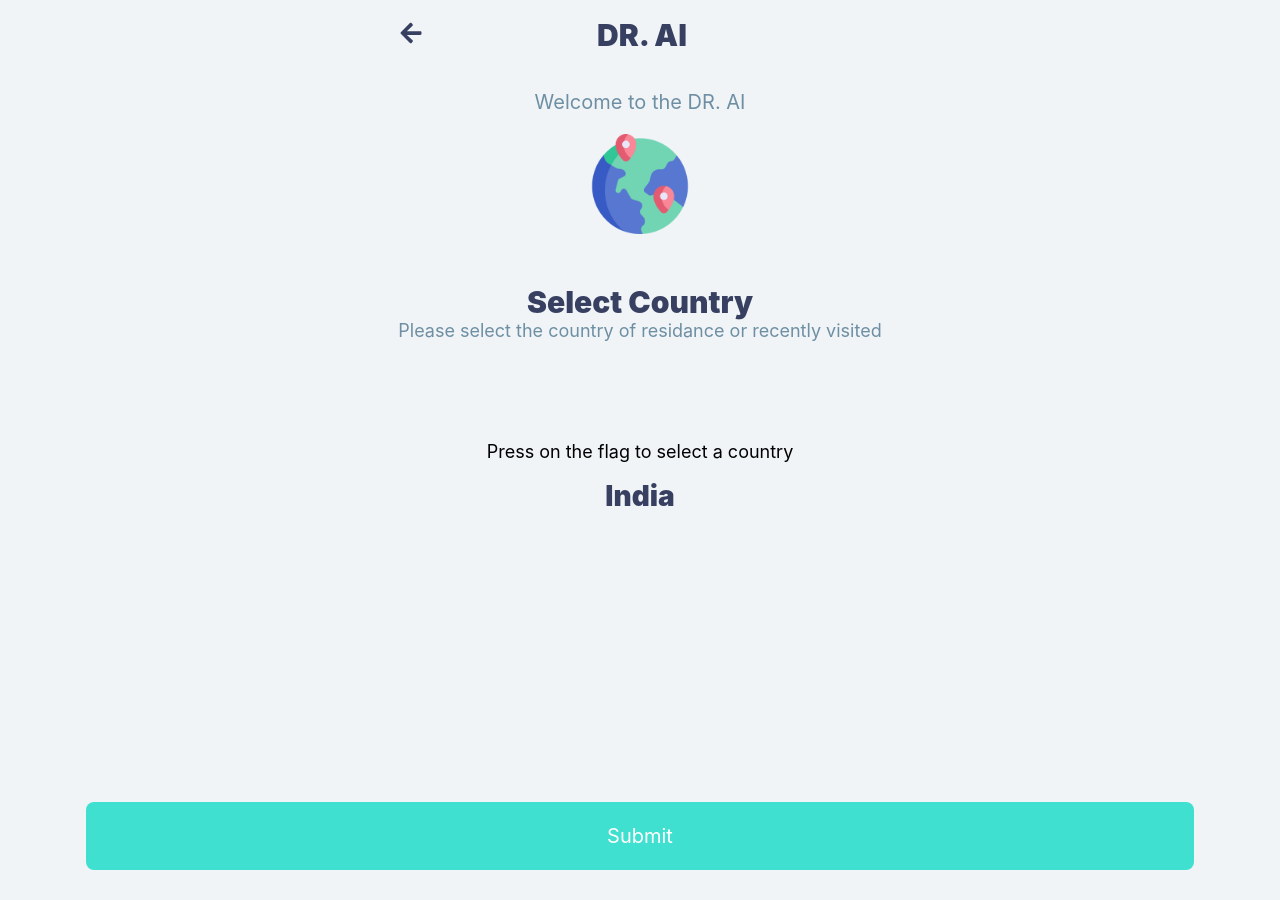
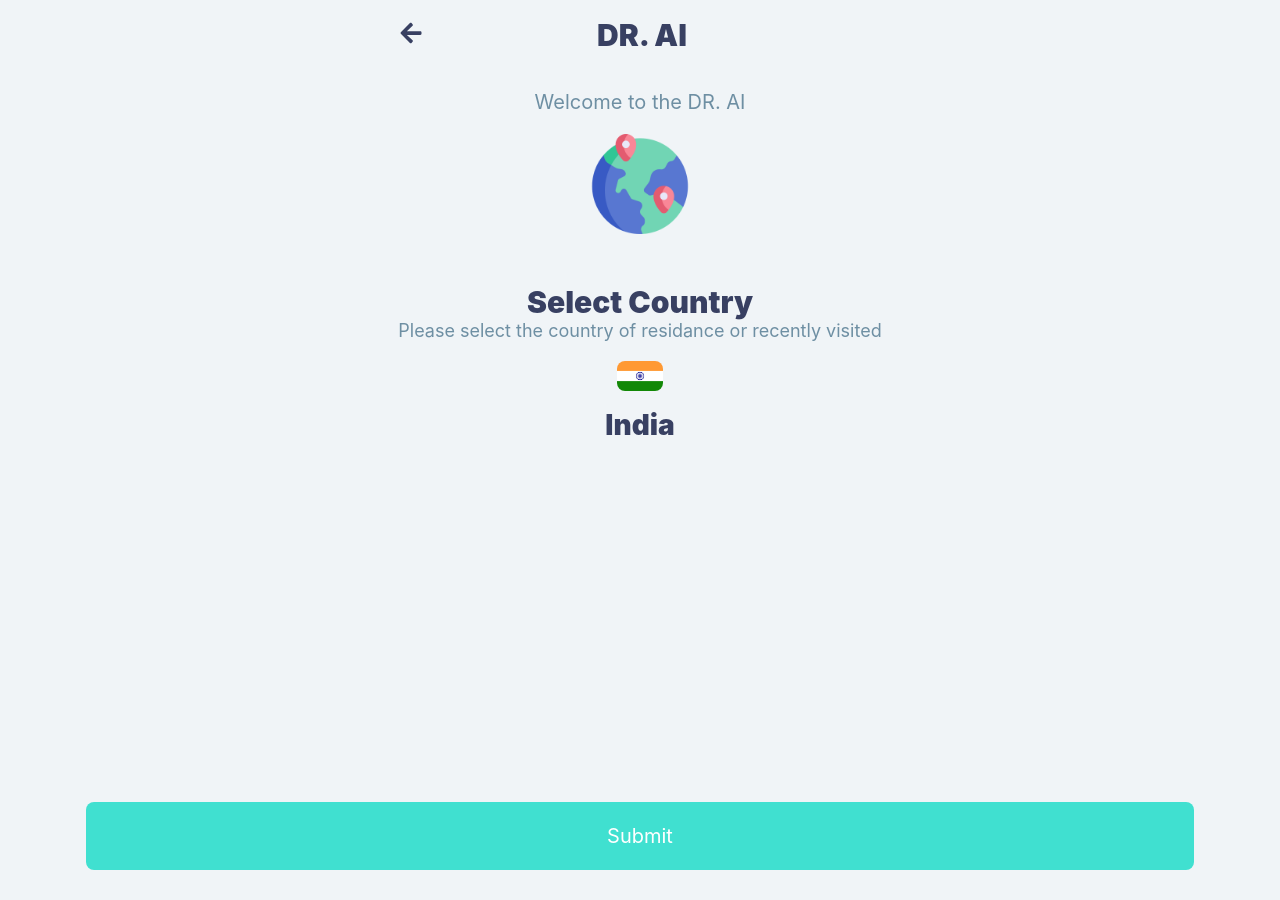
Before and after one commit to samryker/medipocket-webapp, a React (Create React App) app: page /country in a window 1280 px wide. Built offline with nearby package versions, Linux system fonts and the light colour scheme; no server answers.

Commit message:
push 19 dec

```diff
--- a/src/screens/MainScreens/Doctor/IntakeForm.js
+++ b/src/screens/MainScreens/Doctor/IntakeForm.js
@@ -20,9 +20,7 @@ export default function IntakeForm() {
   const { doctorName } = useSelector(mapState);
   const [indicatorLoad, setIndicatorLoad] = useState(false);
   const [help, setHelp] = useState(false);
-  const [help2, setHelp2] = useState(true);
-  const [modalHome, setModalHome] = useState(false);
-  const [modalBack, setModalBack] = useState(false);
+  const [help2, setHelp2] = useState(false);
 
   const [codeFromUser, setCodeFromUser] = useState("");
   const [phoneVerified, setPhoneVerified] = useState(false);
--- a/src/screens/MainScreens/Surrogacy.js
+++ b/src/screens/MainScreens/Surrogacy.js
@@ -398,7 +398,7 @@ export default function Surrogacy() {
         {/* Section 6 */}
         <div
           className="surrogacy-section2-container"
-          style={{ marginTop: "20px", marginBottom: "100px" }}
+          style={{ marginTop: "20px", paddingBottom: "150px" }}
         >
           <div
             className="surrogacy-section2-container-content"
@@ -411,7 +411,7 @@ export default function Surrogacy() {
               Parenthood is for Everyone
             </p>
           </div>
-          <div className="surrogacy-section6-container-row last-surrogacy-margin">
+          <div className="surrogacy-section6-container-row">
             <div
               className="surrogacy-section6-container-row-item shadowHome"
               onClick={() => navigate("/intakeForm")}
--- a/src/screens/MainScreens/SympthomChecker/Country.js
+++ b/src/screens/MainScreens/SympthomChecker/Country.js
@@ -1450,6 +1450,13 @@ const isabelCountries = [
     region_id: "5",
   },
 ];
+
+const icons = [
+  {
+    url: process.env.PUBLIC_URL + "/icons/india_flag.png",
+    name: "india"
+  }
+]
 
 const mapState = ({ user }) => ({
   pregnant: user.pregnant,
@@ -1497,6 +1504,7 @@ export default function Country() {
     )
       .then((response) => response.json())
       .then((res) => {
+        console.log('country res from isabel => ', res)
         setApiCountries(res.countries.country);
       })
       .catch((error) => {
@@ -1575,14 +1583,16 @@ export default function Country() {
             marginTop: 50,
           }}
         >
-          <div>
+          <div style={{ justifyContent: "center", alignItems: "center" }} >
             <p className="age-title1">Select Country</p>
             <p className="age-title2">
               Please select the country of residance or recently visited
             </p>
           </div>
-          <div className="country-flag-container"></div>
-          <p className="country-parag">Press on the flag to select a country</p>
+          <div className="country-flag-container">
+            <img src={icons[0].url} alt={icons[0].name} className="flag-style" />
+          </div>
+          {/* <p className="country-parag">Press on the flag to select a country</p> */}
           {countryState !== null && (
             <p className="country-title1">{countryState.name}</p>
           )}
--- a/src/screens/MainScreens/SympthomChecker/Describe.js
+++ b/src/screens/MainScreens/SympthomChecker/Describe.js
@@ -15,7 +15,7 @@ export default function Describe() {
   const [selected, setSelected] = useState([]);
   const [selectError, setSelectError] = useState("");
   const getPredictive = async () => {
-    await fetch("https://apiscsandbox.isabelhealthcare.com/predictive-p", {
+    await fetch("https://apiscsandbox.isabelhealthcare.com/predictive-text", {
       method: "GET",
       headers: {
         Accept: "application/json",
@@ -35,7 +35,7 @@ export default function Describe() {
       });
   };
   useEffect(() => {
-    fetch("https://apiscsandbox.isabelhealthcare.com/predictive-p", {
+    fetch("https://apiscsandbox.isabelhealthcare.com/predictive-text", {
       method: "GET",
       headers: {
         Accept: "application/json",
--- a/src/screens/MainScreens/SympthomChecker/styles.css
+++ b/src/screens/MainScreens/SympthomChecker/styles.css
@@ -180,7 +180,11 @@
 }
 /* country */
 .country-flag-container {
-    margin: 100px 0;
+    margin: 20px 0;
+    width: 100%;
+    display: flex;
+    justify-content: center;
+    align-items: center;
 }
 .country-parag {
     color: #000000;
@@ -195,6 +199,12 @@
     margin: 20px 0;
     line-height: 29px;
     text-align: center;
+}
+.flag-style{
+    /* width: 60px; */
+    height: 30px;
+    object-fit: contain;
+    border-radius: 8px;
 }
 /* describe */
 .describe-title1 {
--- a/src/screens/MainScreens/styles.css
+++ b/src/screens/MainScreens/styles.css
@@ -717,7 +717,4 @@ color: #ffffff;
     .surrogacy-section2-container-title2{
         font-size: 12px;
     }
-    .last-surrogacy-margin{
-        margin-bottom: 150px;
-    }
 }
```
Also changed, not shown: public/icons/india_flag.png (added).
